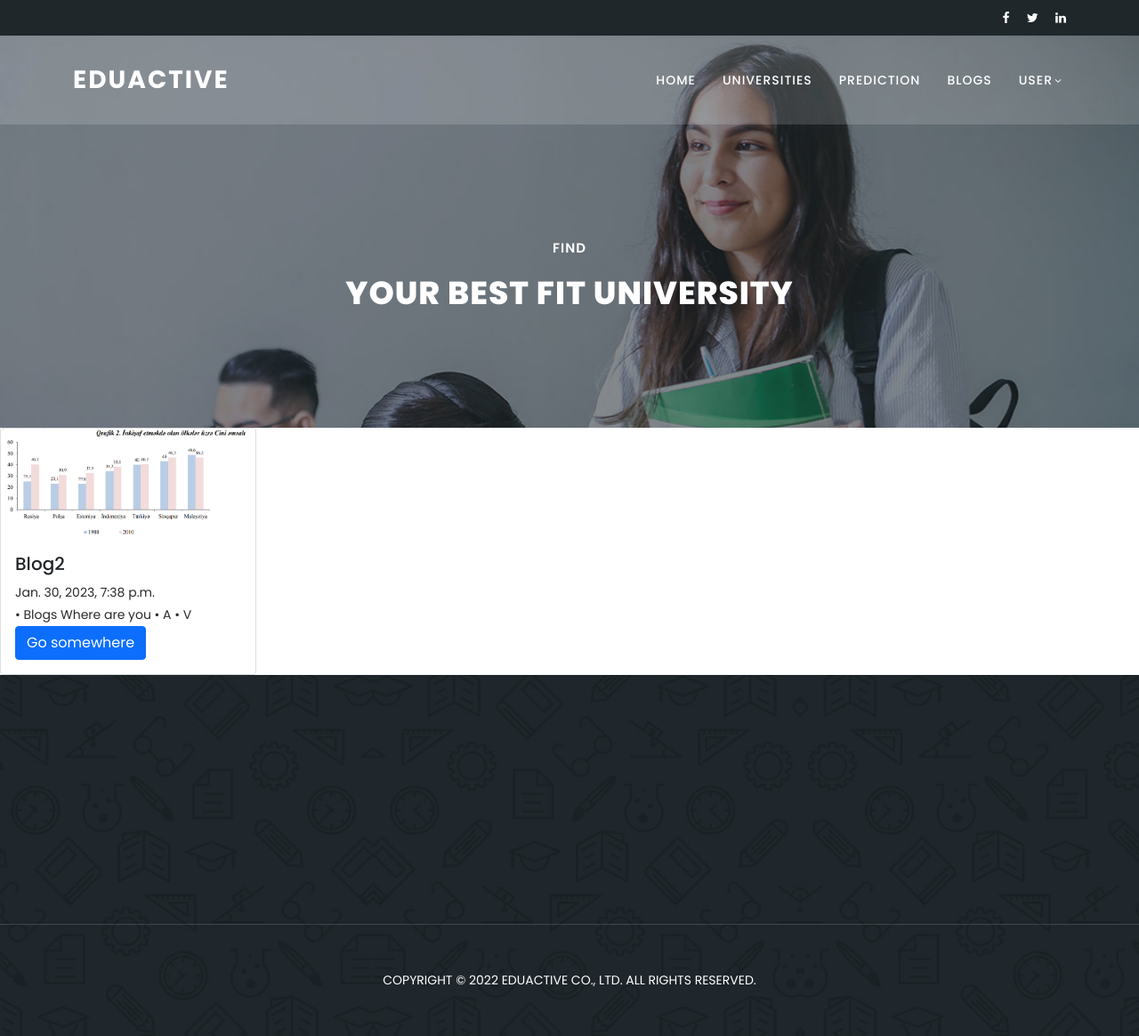
After one commit to muradmuzaffar/eduactive, a Django app: page /pages/blogs in a window 1280 px wide; the page is wider, and only the part inside the window is pictured. The commit adds this page. Shown: that part at 89% size. Run offline with Django 4.2, Linux system fonts and the light colour scheme; data comes from the database, SQL or seed files in the repository; both versions use the stored data as it was after the commit; some libraries are stand-ins or nearby versions.

Commit message:
Blog field and some other things

```diff
--- a/pages/admin.py
+++ b/pages/admin.py
@@ -1,5 +1,5 @@
 from django.contrib import admin
-from .models import  University,Admission,Contact
+from .models import  University,Admission,Contact,Blogs
 from import_export.admin import ImportExportModelAdmin
 
 # Register your models here.
@@ -8,6 +8,7 @@ from import_export.admin import ImportExportModelAdmin
 
 admin.site.register(Admission)
 admin.site.register(Contact)
+admin.site.register(Blogs)
 @admin.register(University)
 class userdata(ImportExportModelAdmin):
     pass
--- a/pages/models.py
+++ b/pages/models.py
@@ -111,6 +111,7 @@ class Admission(models.Model):
 
 
 class Contact(models.Model):
+
     name = models.CharField(max_length=100)
     email = models.EmailField(max_length=100)
     subject = models.CharField(max_length=100)
@@ -118,3 +119,27 @@ class Contact(models.Model):
 
     def __str__(self):
         return self.name
+
+
+
+
+
+CATEGORY_CHOICES = [
+    ("Sport", ("Sport")),
+    ("Movie", ("Movie")),
+    ("News", ("News")),
+    ("Climate", ("Climate")),
+
+]
+class Blogs(models.Model):
+    title = models.CharField(max_length=150)
+    content = models.TextField()
+    quote = models.CharField(max_length=300,blank=True,null=True)
+    image = models.ImageField()
+    created_at = models.DateTimeField(auto_now_add=True, blank=True, null=True)
+    category = models.CharField(max_length=150, blank=True, null=True,choices=CATEGORY_CHOICES)
+
+
+
+    def __str__(self):
+        return self.title
--- a/pages/urls.py
+++ b/pages/urls.py
@@ -7,5 +7,6 @@ urlpatterns = [
     path('university/detail/<int:id>', detail, name='detail'),
     path('filters', filters, name='filters'),
     path('admission', admission, name='admission'),
+    path('blogs', blogs, name='blogs'),
 
 ]
--- a/pages/views.py
+++ b/pages/views.py
@@ -1,5 +1,5 @@
 from django.shortcuts import render, get_object_or_404,redirect
-from .models import University, Admission
+from .models import University, Admission,Blogs
 from .filters import ListingFiLters
 from .forms import AdmissionForm,ContactForm
 from django.contrib.auth.decorators import login_required
@@ -119,3 +119,12 @@ def admission(request):
         return render(request, 'admission.html', {"pred": final_result})
     else:
         return render(request, 'admission.html', {'form': form})
+
+
+def blogs(request):
+    blogs = Blogs.objects.all()
+
+    context = {
+        'blogs': blogs
+        }
+    return render(request,'blogs.html',context)
--- a/templates/base.html
+++ b/templates/base.html
@@ -72,6 +72,7 @@ https://templatemo.com/tm-569-edu-meeting
                           <li><a href="{%url 'landing'%}">Home</a></li>
                           <li><a href="{%url 'filters'%}">Universities</a></li>
                           <li><a href="{%url 'admission' %}">Prediction</a></li>
+                          <li><a href="{%url 'blogs' %}">Blogs</a></li>
                           {% if user.is_authenticated %}
                           <li class="has-sub">
                             <a href="javascript:void(0)">{{user.username}}</a>
--- /dev/null
+++ b/templates/blogs.html
@@ -0,0 +1,31 @@
+{% extends "base.html" %}
+{% load static %}
+
+
+
+
+{% block main %}
+
+{% for blog in blogs  %}
+
+<div class="card" style="width: 18rem;">
+    <img class="card-img-top" src="{{blog.image.url}}" alt="Card image cap">
+    <div class="card-body">
+      <h5 class="card-title">{{blog.title}}</h5>
+
+      {% if blog.quote %}
+      <h3 class="card-text">{{blog.quote}}</h3>
+      {% endif %}
+      <p class="card-text">{{blog.created_at}}</p>
+
+
+
+      <p class="card-text">{{blog.content}}</p>
+
+      <a href="#" class="btn btn-primary">Go somewhere</a>
+    </div>
+  </div>
+
+  {% endfor %}
+
+{% endblock main %}
--- a/templates/landing.html
+++ b/templates/landing.html
@@ -79,6 +79,7 @@
                           <li class="scroll-to-section"><a href="{% url 'landing' %}" class="active">Home</a></li>
                           <li><a href="{%url 'filters'%}">Universities</a></li>
                           <li><a href="{%url 'admission' %}">Prediction</a></li>
+                          <li><a href="{%url 'blogs' %}">Blogs</a></li>
 
                           <!-- <li class="scroll-to-section"><a href="{%url 'filters' %}">Universities</a></li>  -->
                           <li class="scroll-to-section"><a href="#contact">Contact Us</a></li>
```
Also changed, not shown: db.sqlite3, media/Screenshot_2022-12-09_095254.png (added), media/Screenshot_2022-12-09_095419.png (added), media/Screenshot_2022-12-09_180904.png (added), pages/migrations/0013_blogs.py (added), pages/migrations/0014_alter_blogs_quote.py (added), pages/migrations/0015_blogs_category_blogs_created_at.py (added).
